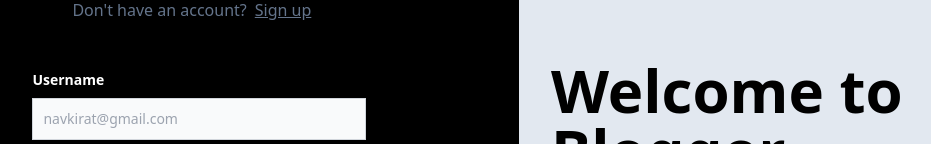
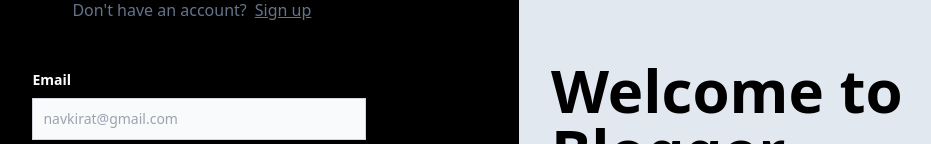
Before and after one commit to Vanillapapa64/Blogger, a React (Vite) app in the folder frontend2/: page /signin in a window 1280 px wide. Shown: the part 266-410 px from the top of the page, without its empty margins (121-1052 px from the left). Built offline with nearby package versions, Linux system fonts and the light colour scheme.

Commit message:
better labelled signup

```diff
--- a/frontend2/src/components/Auth.tsx
+++ b/frontend2/src/components/Auth.tsx
@@ -48,7 +48,7 @@
                         })
 
                     }} /> : null}
-                    <LabelledInput label="Username" placeholder="navkirat@gmail.com" onChange={(e) => {
+                    <LabelledInput label="Email" placeholder="navkirat@gmail.com" onChange={(e) => {
                         setPostInputs({
                             ...postInputs,
                             email: e.target.value
```
